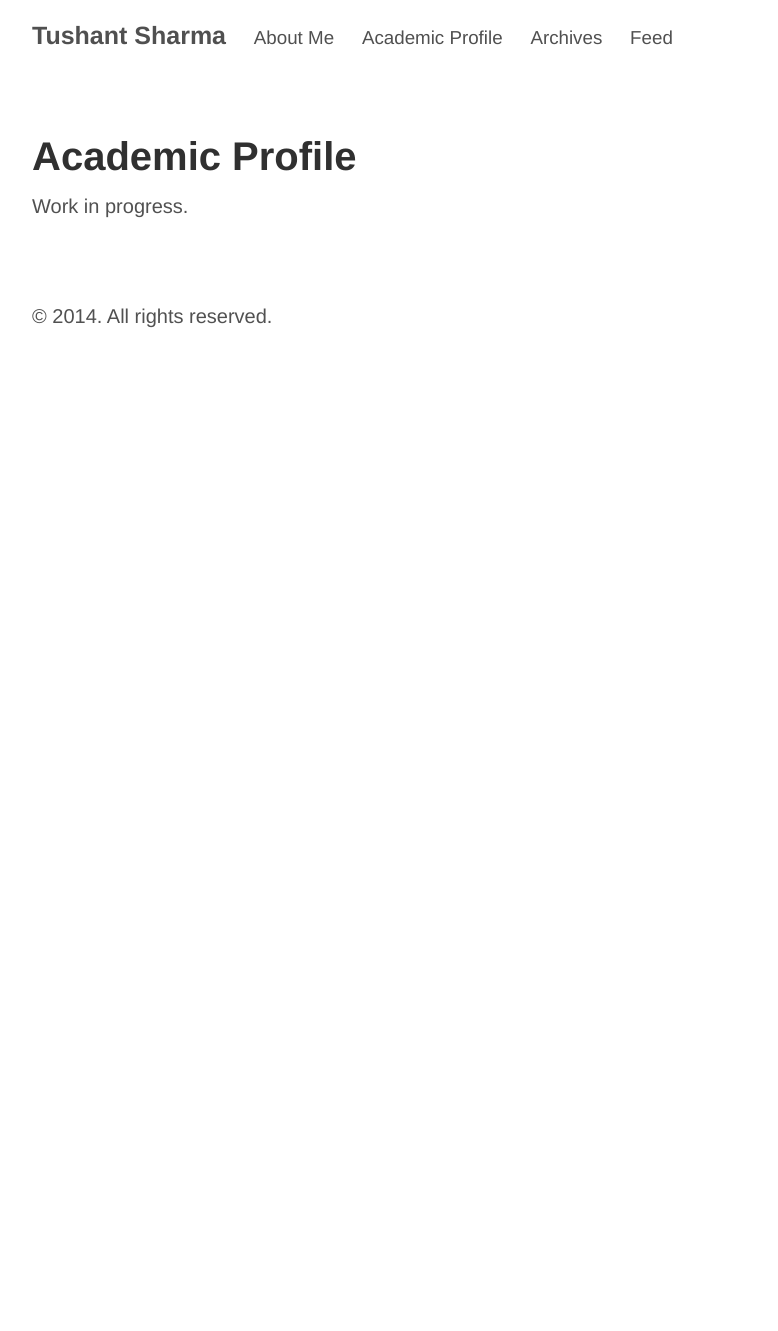
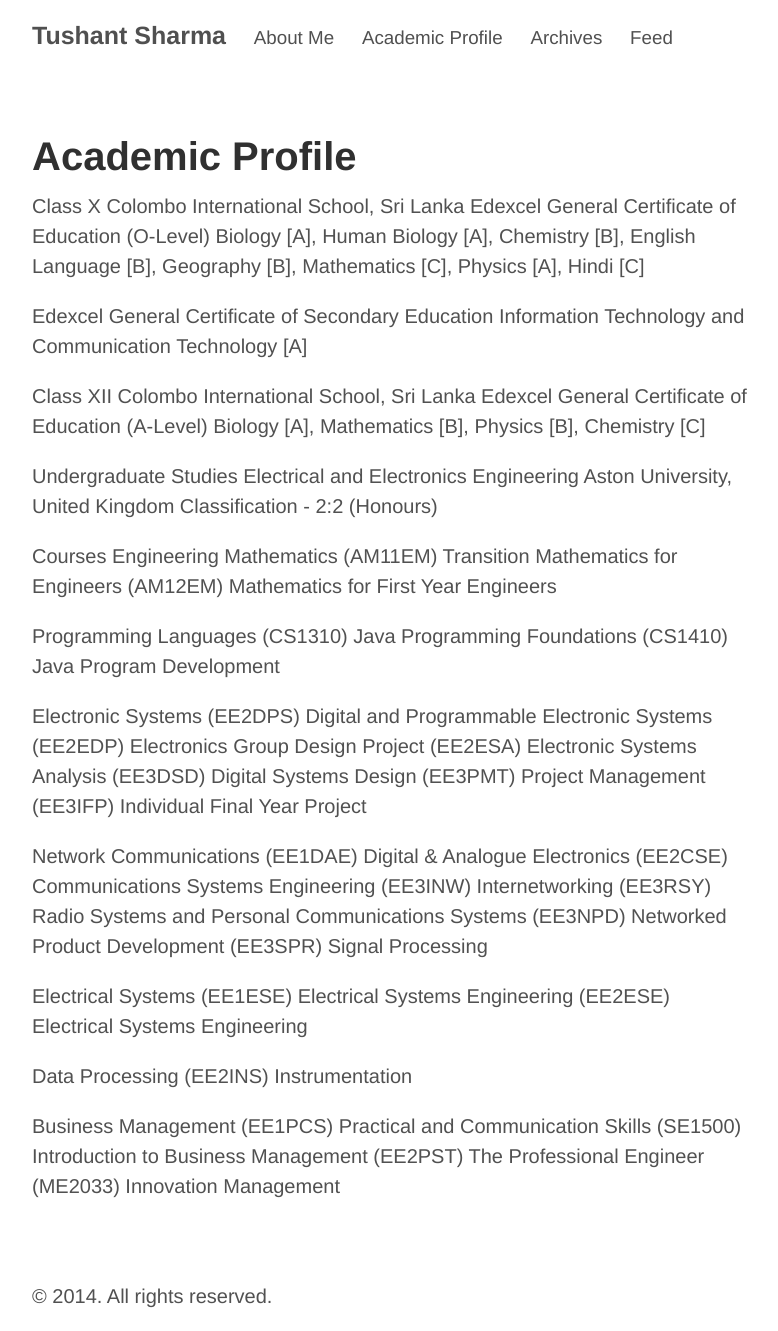
Before and after one commit to Jadax/jadax.github.io, a Jekyll site: the page built from academic.md, in a window 1280 px wide. Shown: the whole page, without its empty margins (248-1026 px from the left). Built offline with Jekyll 4.4.1, drawn with Linux system fonts in a browser that asks for light colours; Markdown is read by kramdown in place of the engine named in the settings; before the commit the page ends 900 px from its top, so only the background shows below that.

Commit message:
Update academic.md

```diff
--- a/academic.md
+++ b/academic.md
@@ -3,4 +3,59 @@ layout: page
 title: Academic Profile
 ---
 
-Work in progress.
+Class X
+Colombo International School, Sri Lanka
+Edexcel General Certificate of Education (O-Level)
+Biology [A], Human Biology [A], Chemistry [B], English Language [B], Geography [B], Mathematics [C], Physics
+[A], Hindi [C]
+
+Edexcel General Certificate of Secondary Education
+Information Technology and Communication Technology [A]
+
+Class XII
+Colombo International School, Sri Lanka
+Edexcel General Certificate of Education (A-Level)
+Biology [A], Mathematics [B], Physics [B], Chemistry [C]
+
+Undergraduate Studies
+Electrical and Electronics Engineering
+Aston University, United Kingdom
+Classification - 2:2 (Honours)
+
+Courses
+Engineering Mathematics
+(AM11EM) Transition Mathematics for Engineers
+(AM12EM) Mathematics for First Year Engineers
+
+Programming Languages
+(CS1310) Java Programming Foundations
+(CS1410) Java Program Development
+
+Electronic Systems
+(EE2DPS) Digital and Programmable Electronic Systems
+(EE2EDP) Electronics Group Design Project
+(EE2ESA) Electronic Systems Analysis
+(EE3DSD) Digital Systems Design
+(EE3PMT) Project Management
+(EE3IFP) Individual Final Year Project
+
+Network Communications
+(EE1DAE) Digital & Analogue Electronics
+(EE2CSE) Communications Systems Engineering
+(EE3INW) Internetworking
+(EE3RSY) Radio Systems and Personal Communications Systems
+(EE3NPD) Networked Product Development
+(EE3SPR) Signal Processing
+
+Electrical Systems
+(EE1ESE) Electrical Systems Engineering
+(EE2ESE) Electrical Systems Engineering
+
+Data Processing
+(EE2INS) Instrumentation
+
+Business Management
+(EE1PCS) Practical and Communication Skills
+(SE1500) Introduction to Business Management
+(EE2PST) The Professional Engineer
+(ME2033) Innovation Management
```
